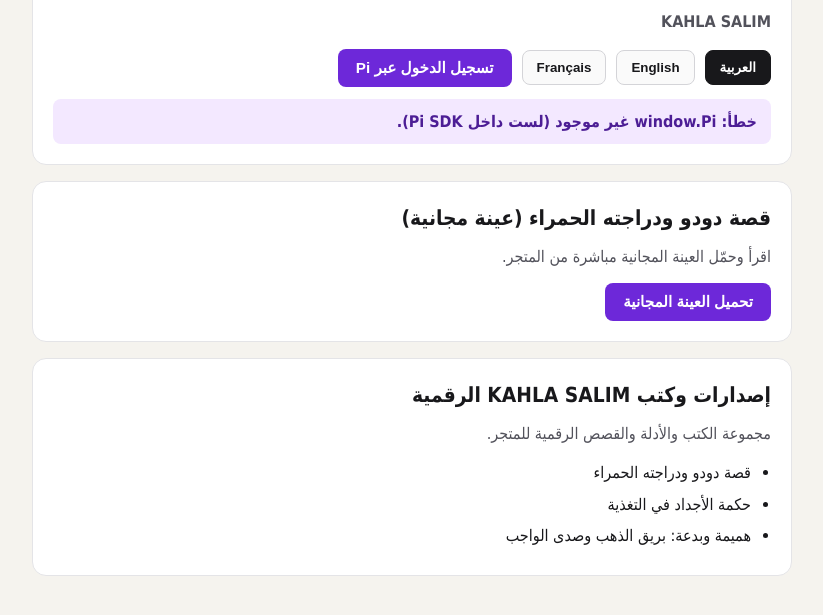
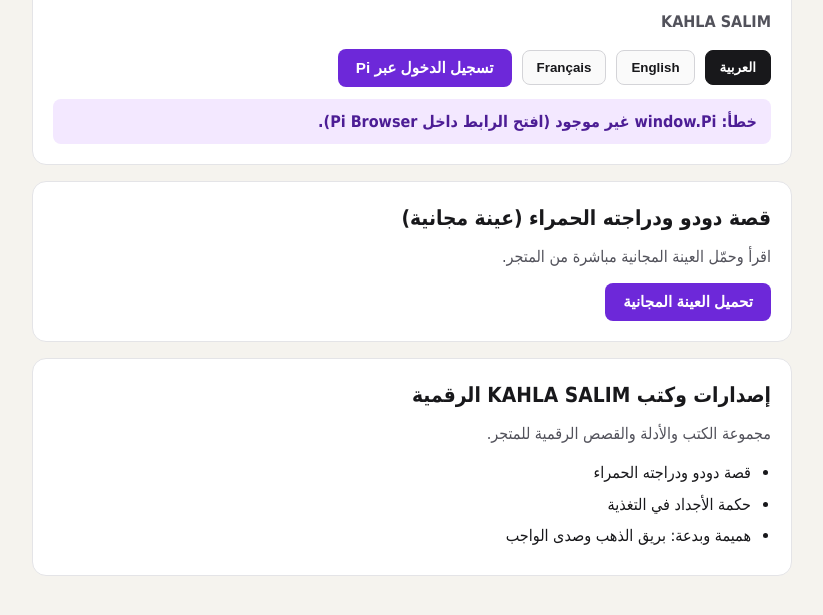
Before and after one commit to kahlaamer2022-lang/Asmar1972, a plain HTML site: page index.html in a window 1280 px wide. Both pictures are taken after a click on the button "تسجيل الدخول عبر Pi". Shown: the part 87-702 px from the top of the page, without its empty margins (228-1051 px from the left). Drawn offline with Linux system fonts and the light colour scheme.

Commit message:
Update index.html

```diff
--- a/index.html
+++ b/index.html
@@ -186,7 +186,7 @@ if (lang === "en") {
     function piLogin() {
       showMsg("1/3: تم استدعاء piLogin...");
       if (!window.Pi) {
-        showMsg("خطأ: window.Pi غير موجود (لست داخل Pi SDK).");
+        showMsg("خطأ: window.Pi غير موجود (افتح الرابط داخل Pi Browser).");
         return;
       }
       if (typeof window.Pi.authenticate !== "function") {
```
